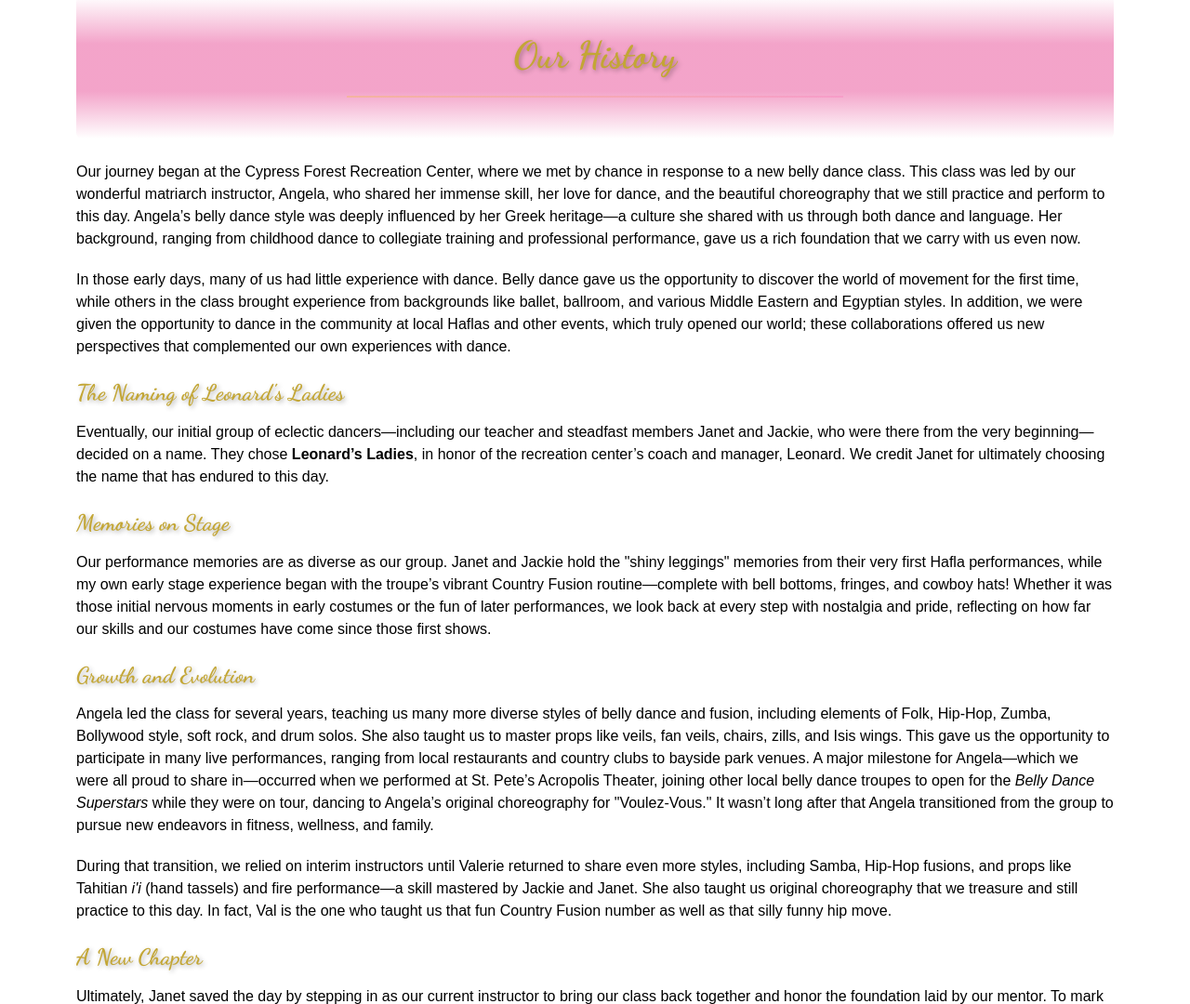
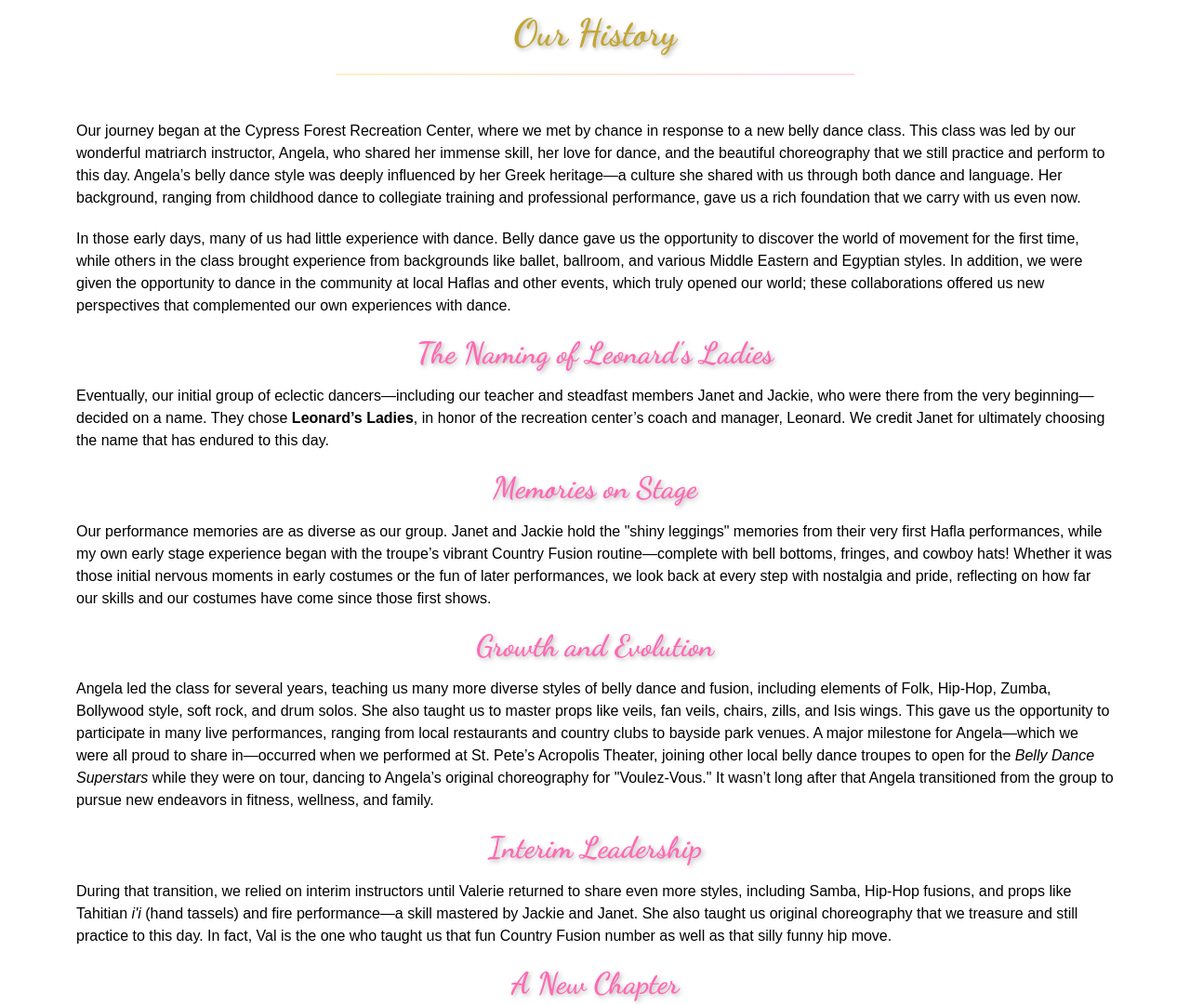
Before and after one commit to LeonardsLadies/ItsAllAboutYourBelly, a plain HTML site: page Our-History.html in a window 1280 px wide. Shown: the part 180-1260 px from the top of the page at 93% size. Drawn offline with nearby package versions, Linux system fonts and the light colour scheme.

Commit message:
Update Our-History.html

```diff
--- a/Our-History.html
+++ b/Our-History.html
@@ -16,28 +16,29 @@
     </header>
 
     <main class="container my-5">
-        <div class="pink-gradient-bg p-4 rounded">
-            <h1 class="text-center">Our History</h1>
+        <div class="text-center mb-5">
+            <h1>Our History</h1>
             <hr class="hr-custom">
         </div>
 
-        <section class="mt-4">
+        <section>
             <p>Our journey began at the Cypress Forest Recreation Center, where we met by chance in response to a new belly dance class. This class was led by our wonderful matriarch instructor, Angela, who shared her immense skill, her love for dance, and the beautiful choreography that we still practice and perform to this day. Angela’s belly dance style was deeply influenced by her Greek heritage—a culture she shared with us through both dance and language. Her background, ranging from childhood dance to collegiate training and professional performance, gave us a rich foundation that we carry with us even now.</p>
 
             <p>In those early days, many of us had little experience with dance. Belly dance gave us the opportunity to discover the world of movement for the first time, while others in the class brought experience from backgrounds like ballet, ballroom, and various Middle Eastern and Egyptian styles. In addition, we were given the opportunity to dance in the community at local Haflas and other events, which truly opened our world; these collaborations offered us new perspectives that complemented our own experiences with dance.</p>
 
-            <h3 class="mt-4">The Naming of Leonard's Ladies</h3>
+            <h2>The Naming of Leonard's Ladies</h2>
             <p>Eventually, our initial group of eclectic dancers—including our teacher and steadfast members Janet and Jackie, who were there from the very beginning—decided on a name. They chose <strong>Leonard’s Ladies</strong>, in honor of the recreation center’s coach and manager, Leonard. We credit Janet for ultimately choosing the name that has endured to this day.</p>
 
-            <h3 class="mt-4">Memories on Stage</h3>
+            <h2>Memories on Stage</h2>
             <p>Our performance memories are as diverse as our group. Janet and Jackie hold the "shiny leggings" memories from their very first Hafla performances, while my own early stage experience began with the troupe’s vibrant Country Fusion routine—complete with bell bottoms, fringes, and cowboy hats! Whether it was those initial nervous moments in early costumes or the fun of later performances, we look back at every step with nostalgia and pride, reflecting on how far our skills and our costumes have come since those first shows.</p>
 
-            <h3 class="mt-4">Growth and Evolution</h3>
+            <h2>Growth and Evolution</h2>
             <p>Angela led the class for several years, teaching us many more diverse styles of belly dance and fusion, including elements of Folk, Hip-Hop, Zumba, Bollywood style, soft rock, and drum solos. She also taught us to master props like veils, fan veils, chairs, zills, and Isis wings. This gave us the opportunity to participate in many live performances, ranging from local restaurants and country clubs to bayside park venues. A major milestone for Angela—which we were all proud to share in—occurred when we performed at St. Pete’s Acropolis Theater, joining other local belly dance troupes to open for the <em>Belly Dance Superstars</em> while they were on tour, dancing to Angela’s original choreography for "Voulez-Vous." It wasn’t long after that Angela transitioned from the group to pursue new endeavors in fitness, wellness, and family.</p>
 
+            <h2>Interim Leadership</h2>
             <p>During that transition, we relied on interim instructors until Valerie returned to share even more styles, including Samba, Hip-Hop fusions, and props like Tahitian <em>i'i</em> (hand tassels) and fire performance—a skill mastered by Jackie and Janet. She also taught us original choreography that we treasure and still practice to this day. In fact, Val is the one who taught us that fun Country Fusion number as well as that silly funny hip move.</p>
 
-            <h3 class="mt-4">A New Chapter</h3>
+            <h2>A New Chapter</h2>
             <p>Ultimately, Janet saved the day by stepping in as our current instructor to bring our class back together and honor the foundation laid by our mentor. To mark the occasion, she debuted her first original choreography to "Santa Baby," introducing us to the boa as a prop. Janet also led the class in learning the memorable <em>Thrill the World</em> choreography to Michael Jackson’s "Thriller," and introduced us to new forms of movement including <strong>SharQui</strong> (Arabic for "Eastern" dance), <strong>Hula-Hooping</strong>, and the <strong>Essence of Bellydance</strong> method. Her journey is particularly inspiring; even after a life-altering car accident, she used belly dance as a vital part of her healing process, eventually regaining the strength to stand, walk, and return to the stage. Today, we continue to grow, perform, and support one another, proving that our bond is as resilient as the dance itself. She remains our treasured Leonard’s Ladies instructor until this very day.</p>
         </section>
     </main>
```
